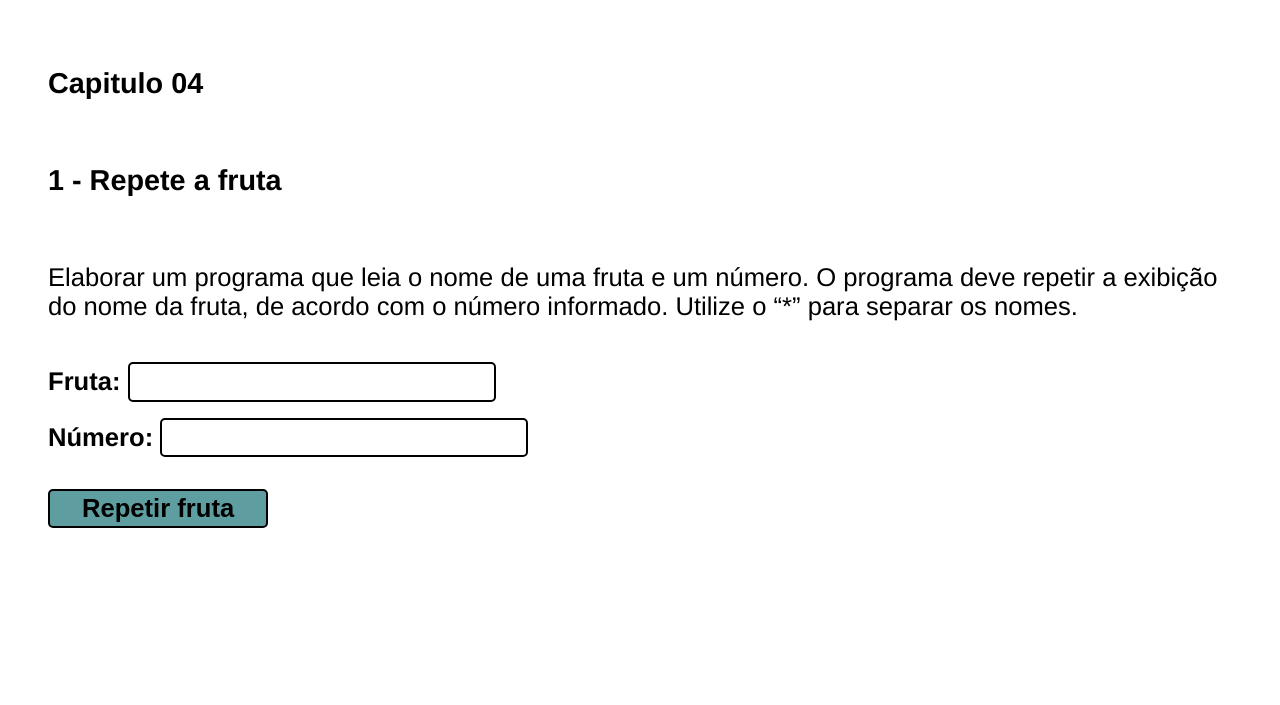
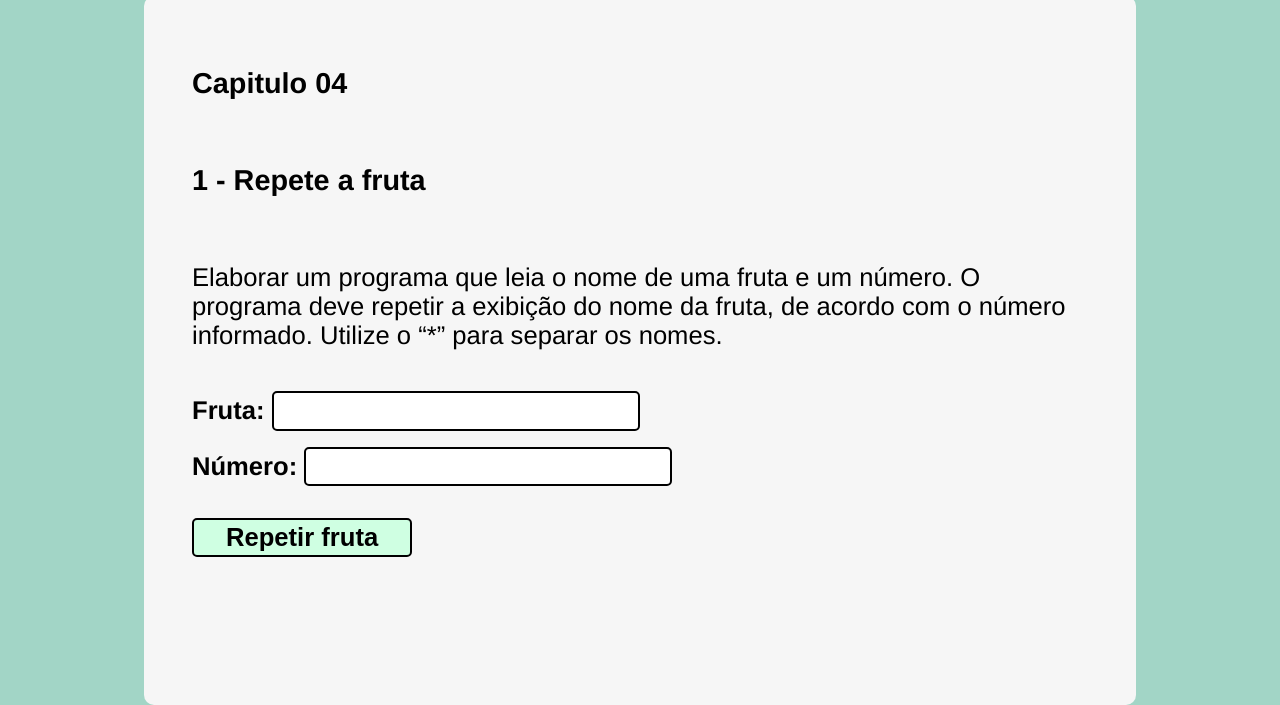
Before and after one commit to uryel-farias/Ecercicios-js, a website: page Livro-LP-e-Algoritmos/04-Lacos/ex-01-repete-fruta/index.html in a window 1280 px wide. Shown: the part 103-808 px from the top of the page. Drawn offline with Linux system fonts and the light colour scheme.

Commit message:
Exercicio 1 do capitulo de repetições, css atualizado e limpando os campos de entrada

```diff
--- a/Livro-LP-e-Algoritmos/04-Lacos/ex-01-repete-fruta/index.html
+++ b/Livro-LP-e-Algoritmos/04-Lacos/ex-01-repete-fruta/index.html
@@ -11,7 +11,7 @@
     <main>
         <h1>Exercícios do livro - LP e Agoritmos com Javascript</h1>
     </main>
-    <section>
+    <section class="conteudo">
         <h2>Capitulo 04</h2>
         <h2>1 - Repete a fruta</h2>
 
--- a/Livro-LP-e-Algoritmos/04-Lacos/ex-01-repete-fruta/script.js
+++ b/Livro-LP-e-Algoritmos/04-Lacos/ex-01-repete-fruta/script.js
@@ -15,6 +15,9 @@ botao.addEventListener("click", () => {
         }
     }
 
+    document.querySelector('#fruta').value = '';
+    document.querySelector('#numero').value = '';
+
     console.log(fruta);
     console.log(quantidade);
 
--- a/Livro-LP-e-Algoritmos/04-Lacos/ex-01-repete-fruta/styles.css
+++ b/Livro-LP-e-Algoritmos/04-Lacos/ex-01-repete-fruta/styles.css
@@ -3,6 +3,11 @@ body {
     margin: 0;
     font-size: 12px;
     font-family: 'Franklin Gothic Medium', 'Arial Narrow', Arial, sans-serif;
+    background-color: #A2D5C6;
+    display: flex;
+    flex-direction: column;
+    align-items: center;
+
 }
 
 main {
@@ -18,6 +23,9 @@ section {
     display: flex;
     flex-direction: column;
     gap: 1rem;
+    background-color: #F6F6F6;
+    width: 70%;
+    border-radius: 10px;
 }
 
 h2 {
@@ -46,7 +54,7 @@ h2 {
 
 #botao {
     margin-top: 1rem;
-    background-color: cadetblue;
+    background-color: #CFFFE2;
     font-size: 1.6rem;
     font-weight: bold;
     padding: 0.2rem 2rem;
```
